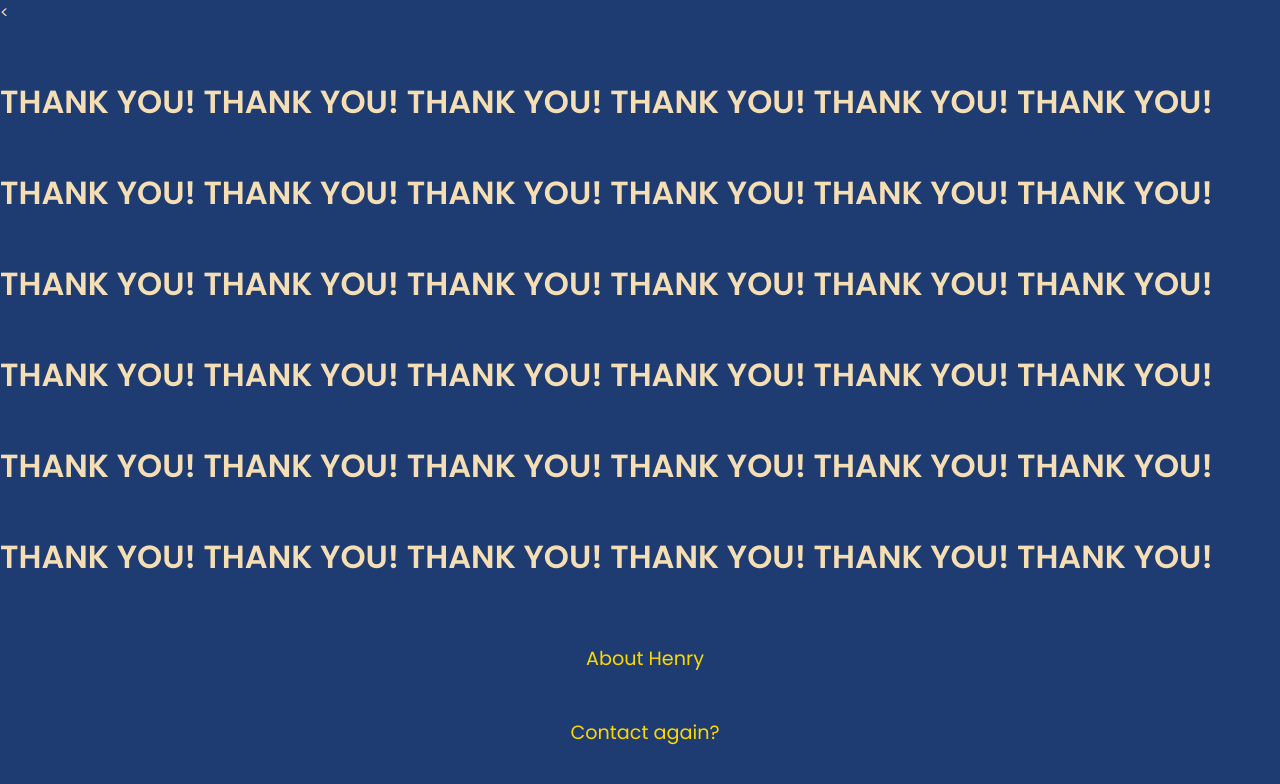
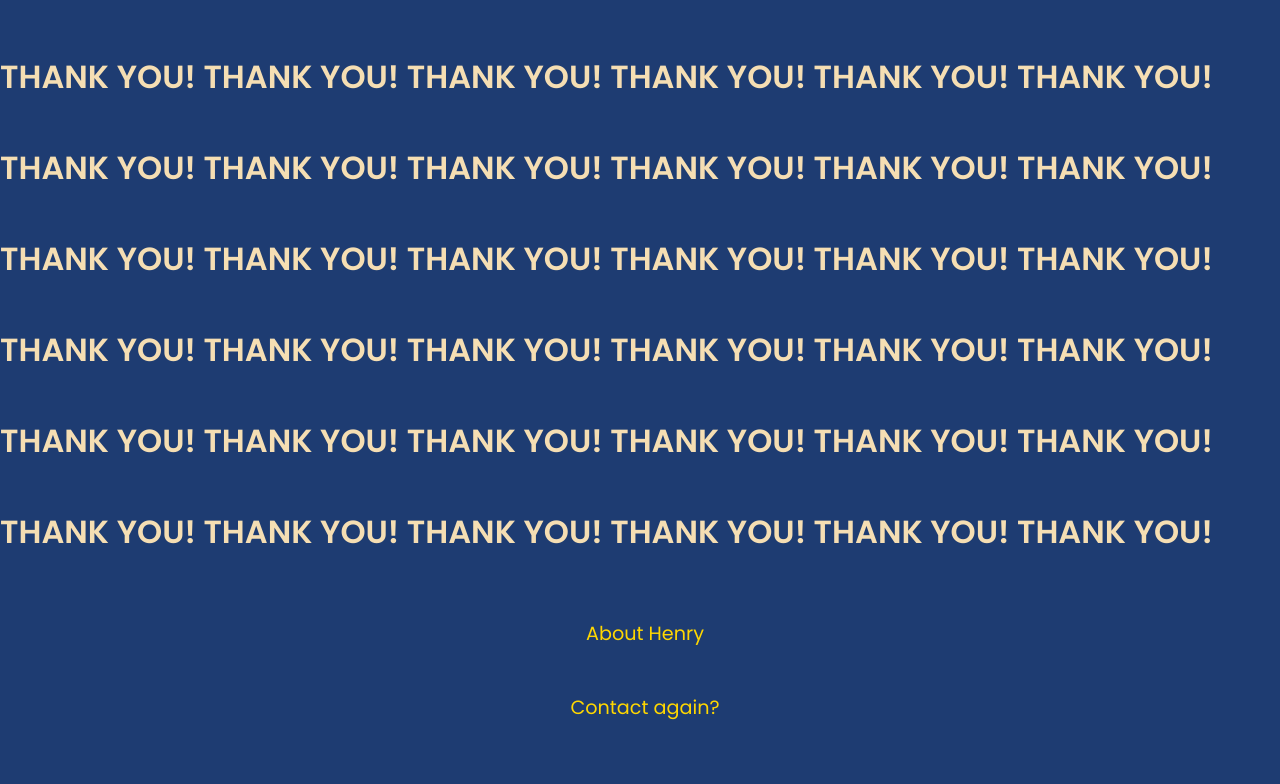
Before and after one commit to hnt59553/my-CV, a plain HTML site: page thankyou.html in a window 1280 px wide. Drawn offline with Linux system fonts and the light colour scheme.

Commit message:
last one

```diff
--- a/thankyou.html
+++ b/thankyou.html
@@ -1,5 +1,5 @@
 <!DOCTYPE html>
-<<link rel="stylesheet" href="/CSS/style.css">
+<link rel="stylesheet" href="CSS/style.css">
 <html lang="en"></html>
 <html>
     <title>contact Henry Nguyen Tran</title>
```
